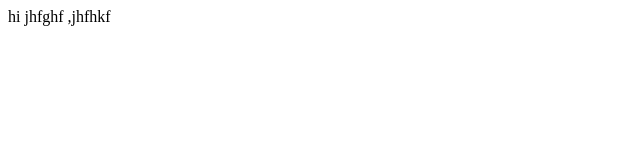
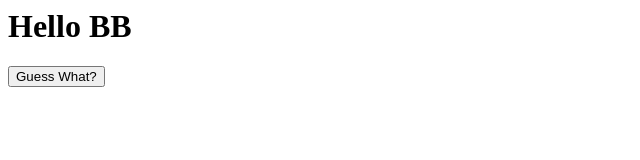
Before and after one commit to olivialu9122-del/ART101, a plain HTML site: page index.html in a window 1280 px wide. Shown: the whole page, without its empty margins (0-640 px from the left). Drawn offline with Linux system fonts and the light colour scheme.

Commit message:
Update index.html

```diff
--- a/index.html
+++ b/index.html
@@ -1,2 +1,5 @@
-hi
-jhfghf ,jhfhkf
+<h1>Hello BB</h1>
+
+<button onclick="alert('I Love U')">
+    Guess What?
+</button>
```
